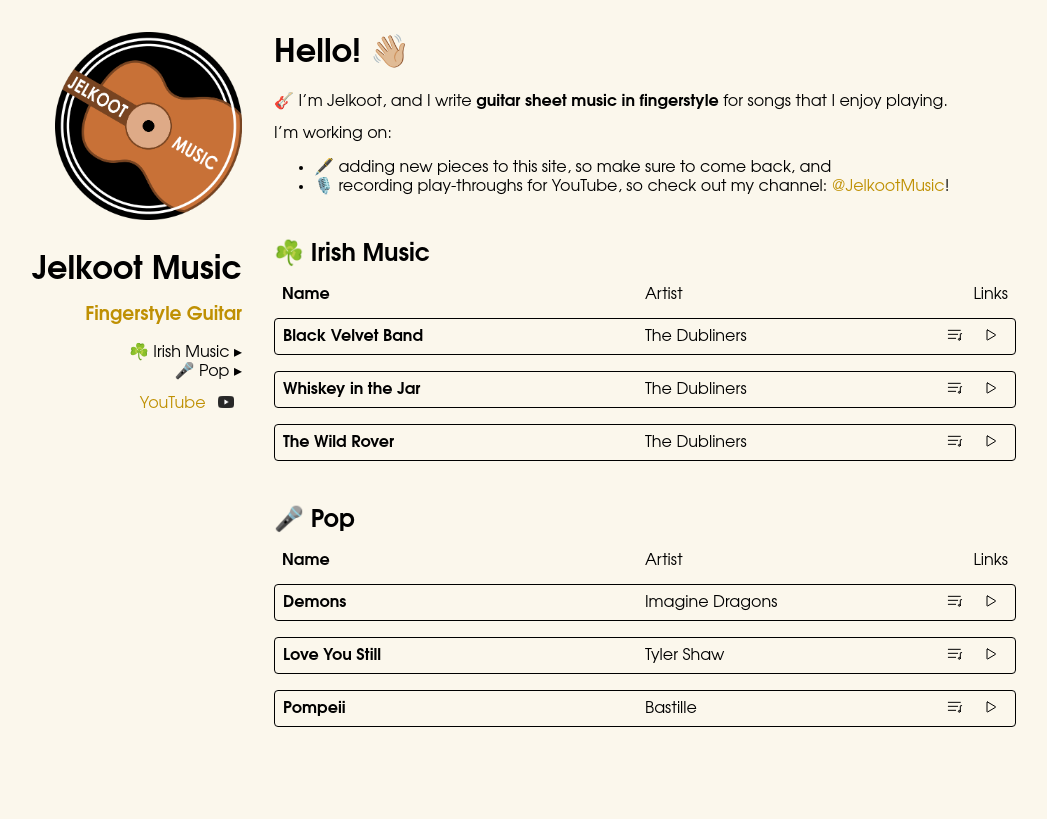
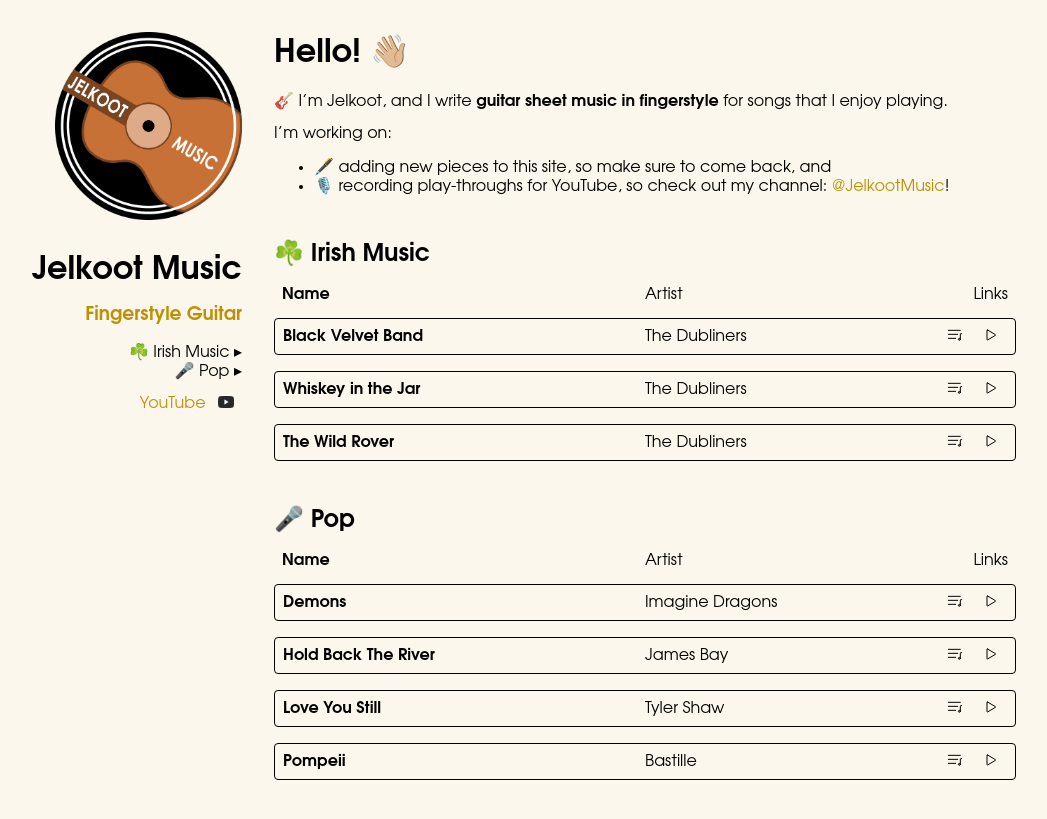
Before and after one commit to jelkoot/jelkoot.github.io, a Jekyll site: the page built from index.md, in a window 1280 px wide. Shown: the top 819 px of the page, without its empty margins (136-1183 px from the left). Built offline with Jekyll 4.4.1, drawn with Linux system fonts in a browser that asks for light colours.

Commit message:
Add Hold Back The River

```diff
--- a/_data/music.yaml
+++ b/_data/music.yaml
@@ -21,6 +21,10 @@
         artist: Imagine Dragons
         sheet: assets/sheets/pop/imagine_dragons-demons.pdf
         link: https://youtu.be/28YGvgXAVBM
+      - name: Hold Back The River
+        artist: James Bay
+        sheet: assets/sheets/pop/james_bay-hold_back_the_river.pdf
+        link: https://youtu.be/Myl6ZOaIpDg
       - name: Love You Still
         artist: Tyler Shaw
         sheet: assets/sheets/pop/tyler_shaw-love_you_still.pdf
```
Also changed, not shown: 1 other file.
